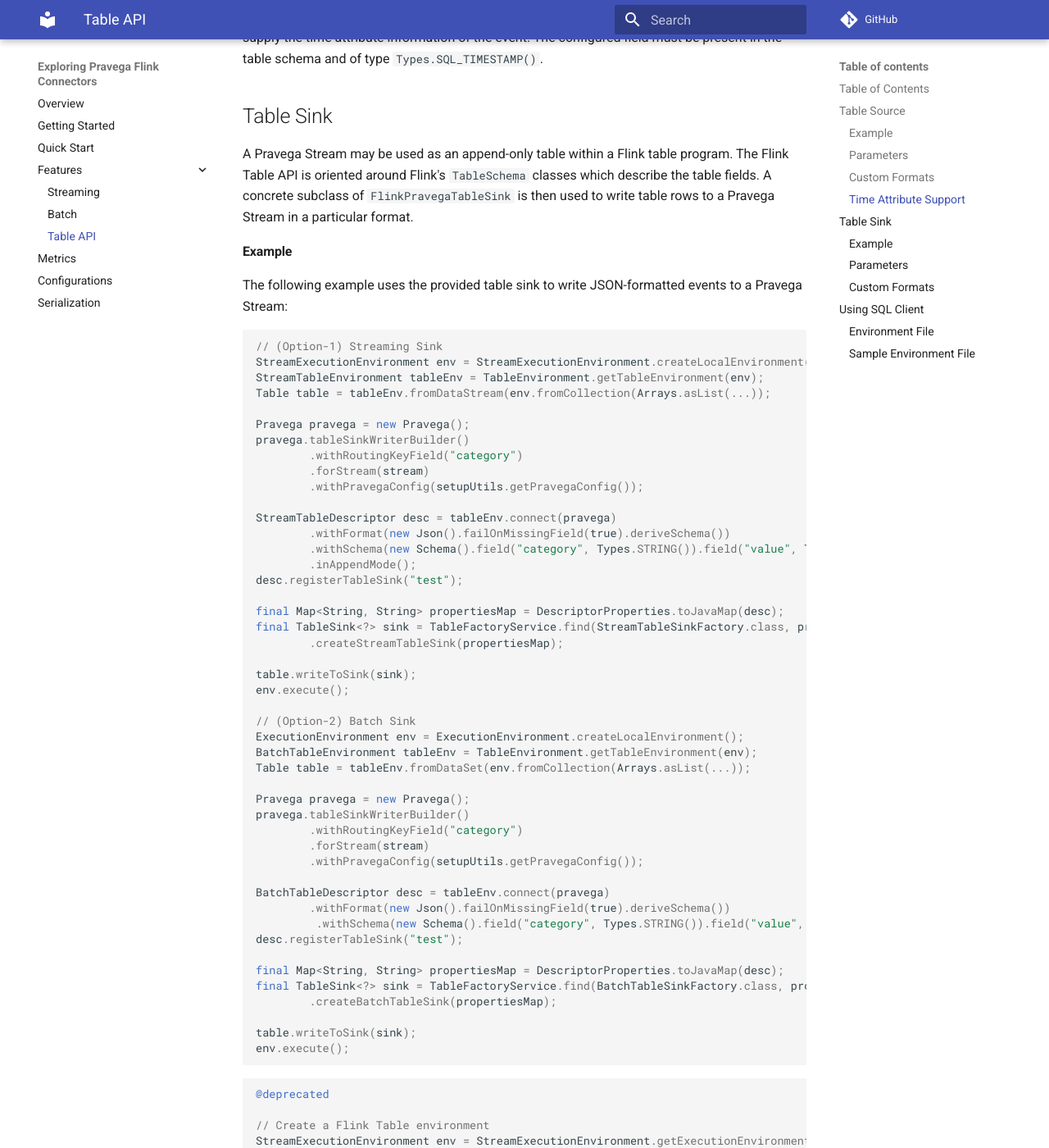
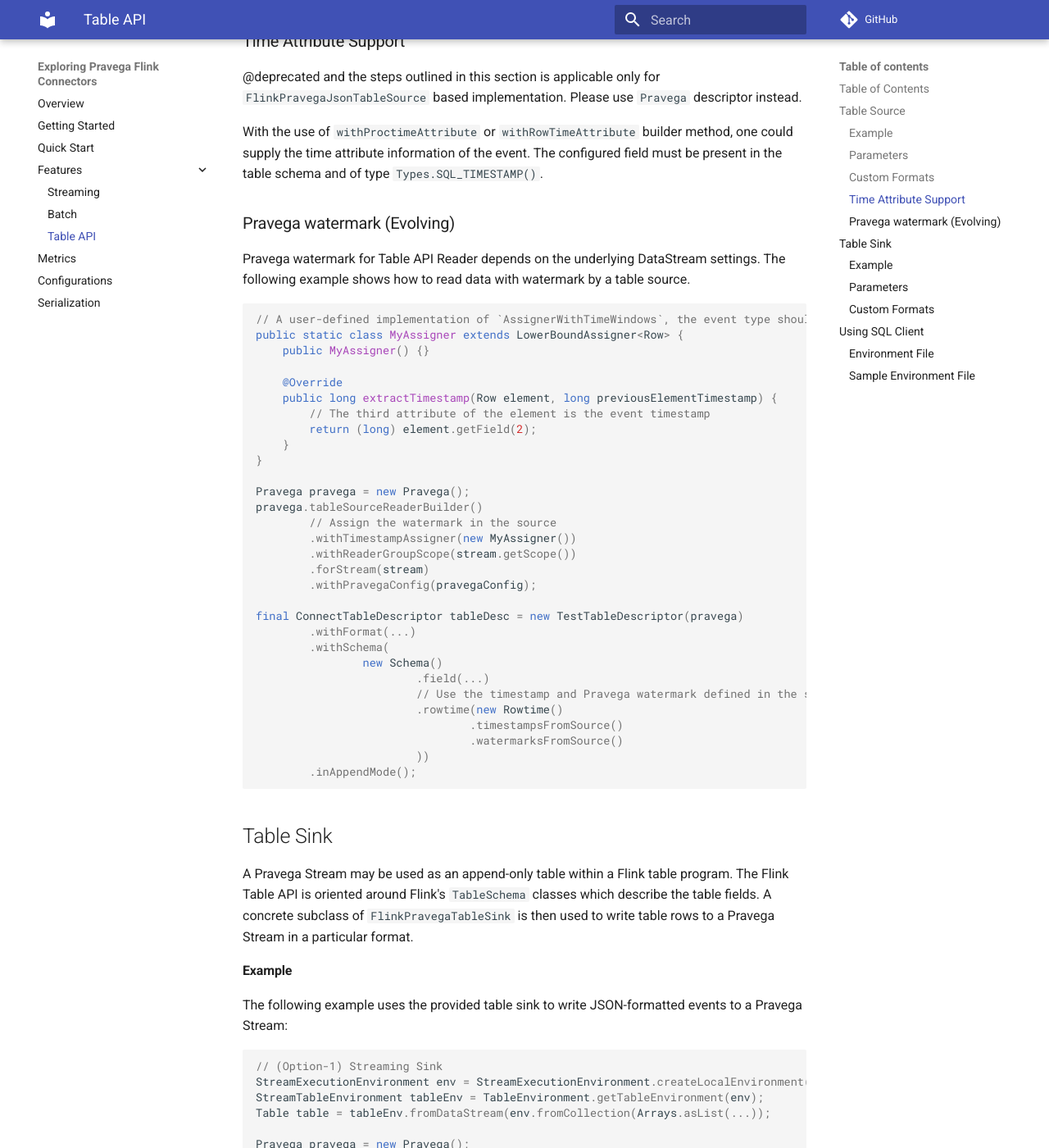
Before and after one commit to pravega/flink-connectors, an MkDocs documentation site: the page built from documentation/src/docs/table-api.md, in a window 1280 px wide and 1400 px high, scrolled down 4574 px. Shown: the whole window at 82% size. Built offline with MkDocs 1.6.1 and Material for MkDocs 9.7.7, drawn with Linux system fonts in a browser that asks for light colours; comment, search, counter and statistics services are not loaded; some of the changed text lies outside the part shown.

Commit message:
[issue-284] Update document for 0.6 release (#285)
* [issue-284] Update document for 0.6 release
* Fix by comment

Signed-off-by: Brian Zhou <brian.zhou@emc.com>

````diff
--- a/documentation/src/docs/table-api.md
+++ b/documentation/src/docs/table-api.md
@@ -17,6 +17,7 @@
   - [Parameters](#parameters)
   - [Custom Formats](#custom-formats)
   - [Time Attribute Support](#time-attribute-support)
+  - [Pravega watermark (Evolving)](#pravega-watermark))
 - [Table Sink](#table-sink)
   - [Parameters](#parameters-1)
   - [Custom Formats](#custom-formats-1)
@@ -149,6 +150,7 @@
 |`withReaderGroupName`|The Reader Group name for display purposes.  _Applies only to streaming API._|
 |`withReaderGroupRefreshTime`|The interval for synchronizing the Reader Group state across parallel source instances.  _Applies only to streaming API._|
 |`withCheckpointInitiateTimeout`|The timeout for executing a checkpoint of the Reader Group state.  _Applies only to streaming API._|
+|`withTimestampAssigner`| (Evolving) The `AssignerWithTimeWindows` implementation to implementation which describes the event timestamp and Pravega watermark strategy in event time semantics.  _Applies only to streaming API._|
 
 > The below configurations are applicable only for the deprecated `FlinkPravegaJsonTableSource` implementation.
 
@@ -168,6 +170,41 @@
 @deprecated and the steps outlined in this section is applicable only for `FlinkPravegaJsonTableSource` based implementation. Please use `Pravega` descriptor instead.
 
 With the use of `withProctimeAttribute` or `withRowTimeAttribute` builder method, one could supply the time attribute information of the event. The configured field must be present in the table schema and of type `Types.SQL_TIMESTAMP()`.
+
+### Pravega watermark (Evolving)
+Pravega watermark for Table API Reader depends on the underlying DataStream settings. The following example shows how to read data with watermark by a table source.
+```java
+// A user-defined implementation of `AssignerWithTimeWindows`, the event type should be `Row`
+public static class MyAssigner extends LowerBoundAssigner<Row> {
+    public MyAssigner() {}
+
+    @Override
+    public long extractTimestamp(Row element, long previousElementTimestamp) {
+        // The third attribute of the element is the event timestamp
+        return (long) element.getField(2);
+    }
+}
+
+Pravega pravega = new Pravega();
+pravega.tableSourceReaderBuilder()
+        // Assign the watermark in the source
+        .withTimestampAssigner(new MyAssigner())
+        .withReaderGroupScope(stream.getScope())
+        .forStream(stream)
+        .withPravegaConfig(pravegaConfig);
+
+final ConnectTableDescriptor tableDesc = new TestTableDescriptor(pravega)
+        .withFormat(...)
+        .withSchema(
+                new Schema()
+                        .field(...)
+                        // Use the timestamp and Pravega watermark defined in the source
+                        .rowtime(new Rowtime()
+                                .timestampsFromSource()
+                                .watermarksFromSource()
+                        ))
+        .inAppendMode();
+```
 
 ## Table Sink
 A Pravega Stream may be used as an append-only table within a Flink table program.  The Flink Table API is oriented around Flink's `TableSchema` classes which describe the table fields.  A concrete subclass of `FlinkPravegaTableSink` is then used to write table rows to a Pravega Stream in a particular format.
@@ -260,6 +297,7 @@
 |`withWriterMode`|The writer mode to provide _Best-effort_, _At-least-once_, or _Exactly-once_ guarantees.|
 |`withTxnTimeout`|The timeout for the Pravega Tansaction that supports the _exactly-once_ writer mode.|
 |`withRoutingKeyField`|The table field to use as the Routing Key for written events.|
+|`enableWatermark`|true or false to enable/disable the event-time watermark emitting into Pravega stream.|
 
 > The below configurations are applicable only for the deprecated `FlinkPravegaJsonTableSink` implementation.
 
````
Also changed, not shown: documentation/src/docs/getting-started.md (+1 -1 lines), documentation/src/docs/quickstart.md (+13 -4 lines), documentation/src/docs/streaming.md (+19 -3 lines).
